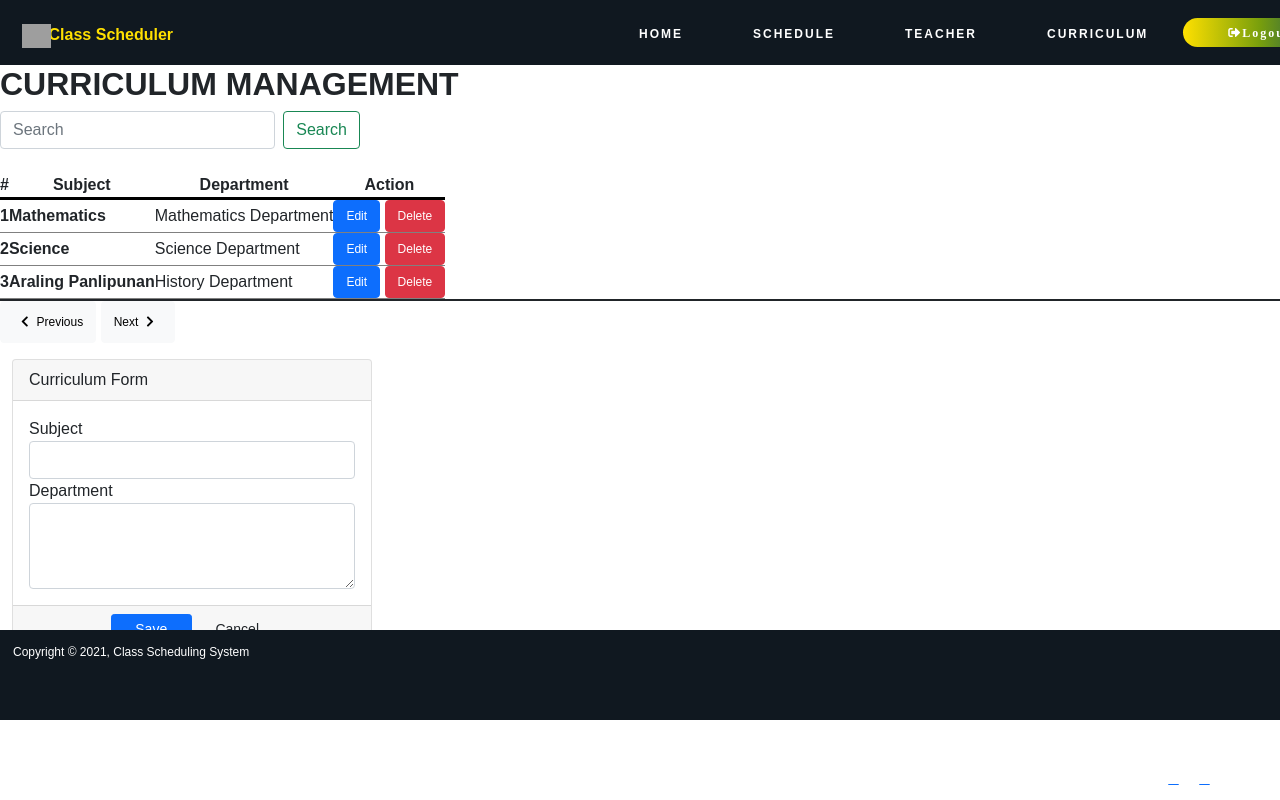
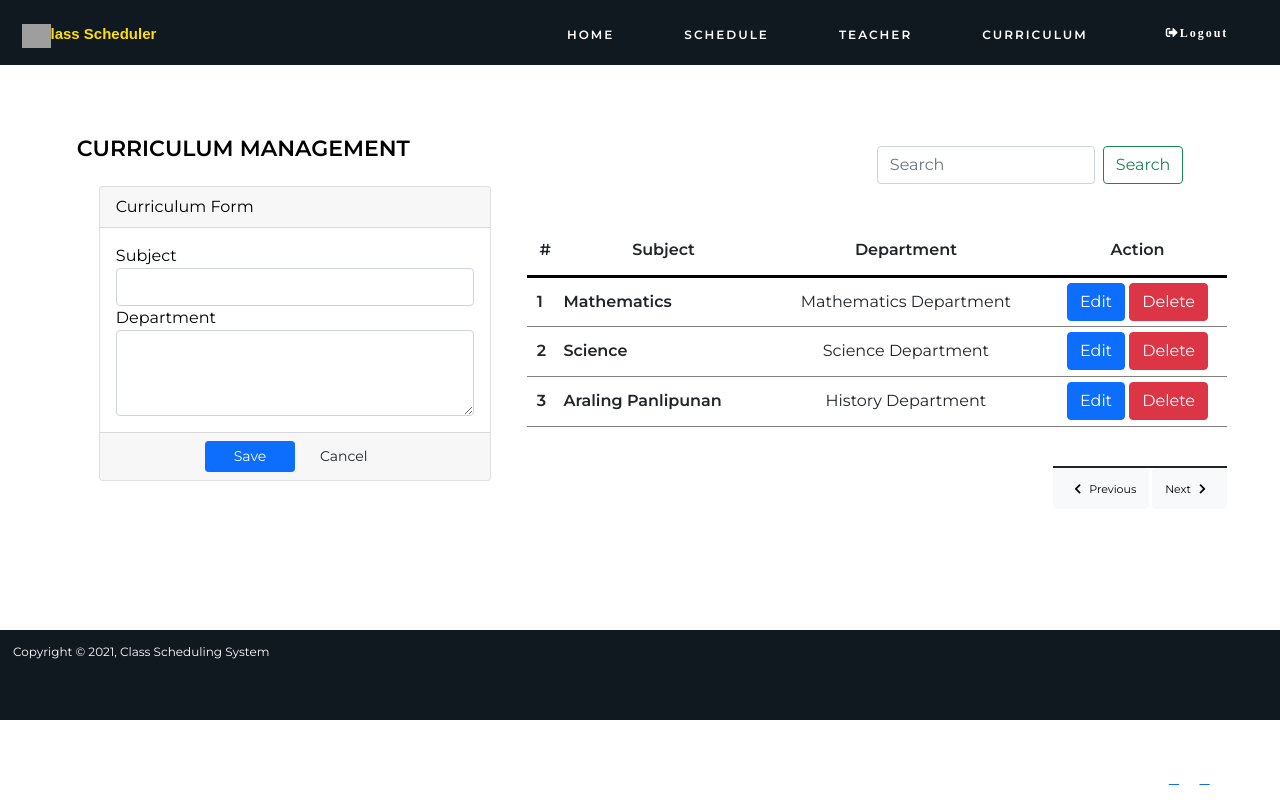
Before and after one commit to kyle0sendong/Class-Scheduling-System, a PHP site: page /curriculum.html in a window 1280 px wide. Run offline with PHP 8.4, Linux system fonts and the light colour scheme; some libraries are stand-ins or nearby versions; grey boxes are pictures that could not be loaded.

Commit message:
Add files via upload

```diff
--- a/Frontend_Scheduler/css/curriculum.css
+++ b/Frontend_Scheduler/css/curriculum.css
@@ -1,7 +1,7 @@
 *{
     padding: 0;
     margin: 0;
-    font-family: 'Kumbh Sans', sans-serif;
+    font-family: 'Montserrat', sans-serif;
     scroll-behavior: smooth;
 }
 .main{
@@ -11,7 +11,7 @@
     display: flex;
     align-items: center;
     font-size: 1.2rem;
-    top: 0;
+    top: 20px;
     z-index: 999;
     z-index: 1;
 }
@@ -19,7 +19,7 @@
     position: fixed;
     display: flex;
     list-style: none;
-    margin:0 572px;
+    margin:0 500px;
     cursor: pointer;
 }
 .main li a{
@@ -40,17 +40,16 @@ ul li a:hover{
 }
 .content h1{
     margin: 0 auto;
-    padding: 0 30px;
     font-family: Arial, sans-serif;
     color: #FFE000;
     position: absolute;
     text-align: center;
-    font-size: 16px;
+    font-size: 15px;
     min-width: 700px;
     top: 25px;
-    right: 64%;
+    right: 65%;
+    font-weight: bold;
     display: inline-block;
-    font-weight: bold;
 }
 .logo img{
     position: absolute;
@@ -59,19 +58,18 @@ ul li a:hover{
     margin-top: -41px;
     right: 96%;
 }
-.main_btn{
+.main_btn {
     align-items: center;
-    font-size: 13px;
     display: flex;
-    padding: 0 3rem;
-    width: 100%;
-    padding: 0px 10px;
-    border-radius: 16px;
+    top: 25px;
+    padding: 0 8px;
+    border-radius: 15px;
     border: none;
     outline: none;
-    background: #00416A;
-    background: -webkit-linear-gradient(to right, #FFE000, #799F0C, #00416A);
-    background: linear-gradient(to right, #FFE000, #799F0C, #00416A);
+    background-size: 200px 50px;
+}
+.main_btn b{
+    font-size: 11px;
 }
 #main-footer{
     color: white;
@@ -83,27 +81,81 @@ ul li a:hover{
     height: 90px;
     width: 100%;
 }
-.container{
+.buttons{
+  border: none;
+  color: white;
+  padding: 0px 2px;
+  top: 20%;
+  left: 16%;
+  text-decoration: none;
+  display: inline-block;
+  font-size: 70px;
+  margin: 3px 1px;
+  transition-duration: 0.4s;
+  cursor: pointer;
+  background: #E2E2E2;
+  position: absolute;
+  border-radius: 30px;
+  width: 500px;
+  height: 800px;
+}
+.set{
     position: absolute;
-    top: 80px;
-    left: 120px;
-    font-size: 15px;
+    top: 17%;
+    left: 6%;
+    color: black;
+    background: white;
+    outline-color: black;
+    border-radius: 4px;
+    width: 1200px;
+    height: 60px;
 }
-.container p{
-    font-size: 20px;
-    font-weight: bold;
+.set h2{
+    font-family: Arial, Helvetica, sans-serif;
+    padding: 0px;
+    font-size: 22px;
 }
-.table button{
-    font-size: 12px;
+.d-flex{
+    width: 300x;
+    position: absolute;
+    left: 800px;
+    top: 10px;
 }
-form{
-    width: 400px;
-    padding-right: 40px;
+table {
+    position: absolute;
+    width: 700px;
+    margin-left: 30x;
+    top: 90px;
+    left: 450px;
 }
-.add button{
+thead, tr, th {
+    height: 50px;
+    text-align: right;
+    padding-left: 10px;
+}
+tbody, tr, td {
+    text-align: left;
+    padding-left: 10px;
+}
+td {
+    text-align-last: center;
+}
+tr:hover {
+    background-color: #8f8786
+}
+.next-button{
     position: absolute;
-    right: 10%;
+    font-size: 11px;
+    right: 50px;
+    top: 330px;
+}
+.next-button button{
+    font-size: 11px;
+}
+.container-fluid{
+    position: absolute;
     top: 50px;
+    left: 10px;
 }
 .links{
     position: absolute;
@@ -119,3 +171,7 @@ form{
 .links i{
     text-decoration: none;
 }
+.links i:hover{
+        color: #ffff00;
+        transform: all 0.4s ease;
+}
```
